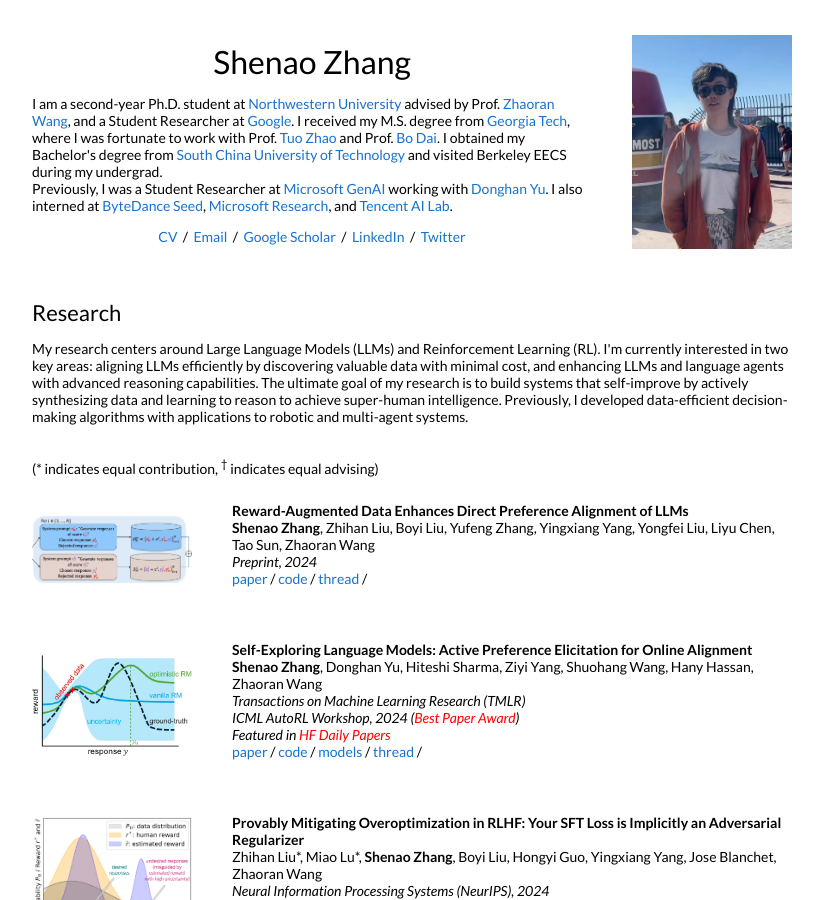
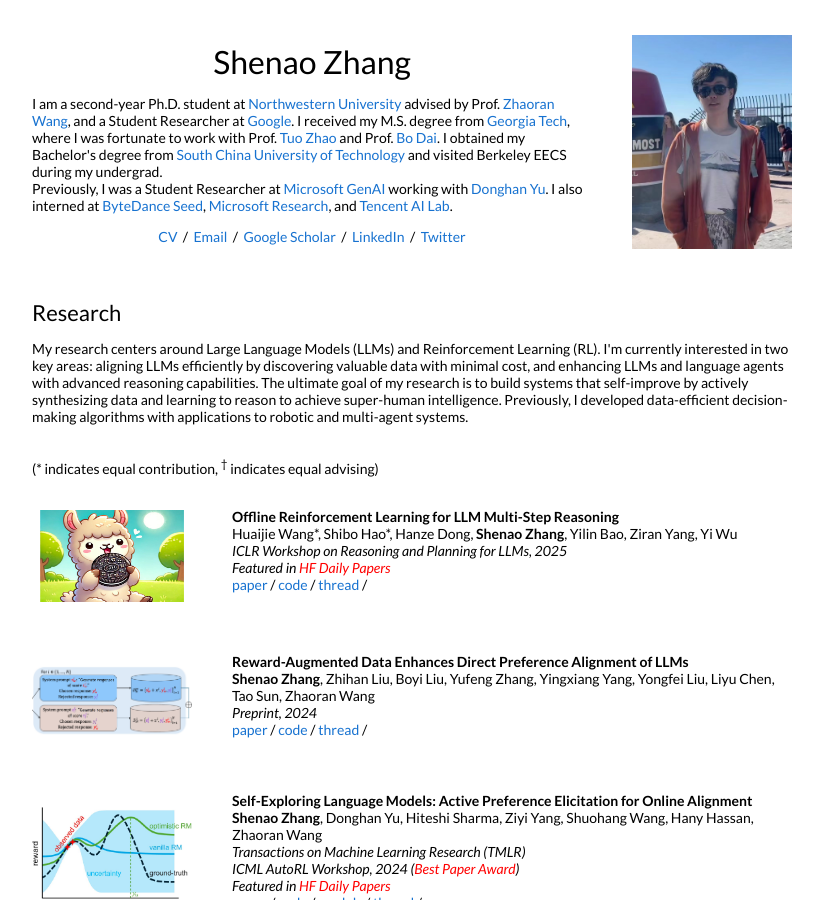
Before and after one commit to shenao-zhang/shenao-zhang.github.io, a Jekyll site: the page built from _posts/2024-12-25-oreo.markdown, in a window 1280 px wide and 900 px high. Shown: the whole window, without its empty margins (228-1051 px from the left). Built offline with Jekyll 4.4.1, drawn with Linux system fonts in a browser that asks for light colours; our own code applies the rules of GitHub Pages for plain Markdown files; part of the change alters nothing that is shown.

Commit message:
Update 2024-12-25-oreo.markdown

```diff
--- a/_posts/2024-12-25-oreo.markdown
+++ b/_posts/2024-12-25-oreo.markdown
@@ -7,7 +7,7 @@ categories: research
 author: "Shenao Zhang"
 authors: "Huaijie Wang*, Shibo Hao*, Hanze Dong, <strong>Shenao Zhang</strong>, Yilin Bao, Ziran Yang, Yi Wu"
 venue: "ICLR Workshop on Reasoning and Planning for LLMs, 2025<br>
-Featured in <a href='https://huggingface.co/papers/2405.19332' style='color: red;'>HF Daily Papers</a>""
+Featured in <a href='https://huggingface.co/papers/2412.16145' style='color: red;'>HF Daily Papers</a>"
 arxiv: https://arxiv.org/abs/2412.16145
 code: https://github.com/jwhj/OREO
 thread: https://x.com/Ber18791531/status/1871318675044868602
```
